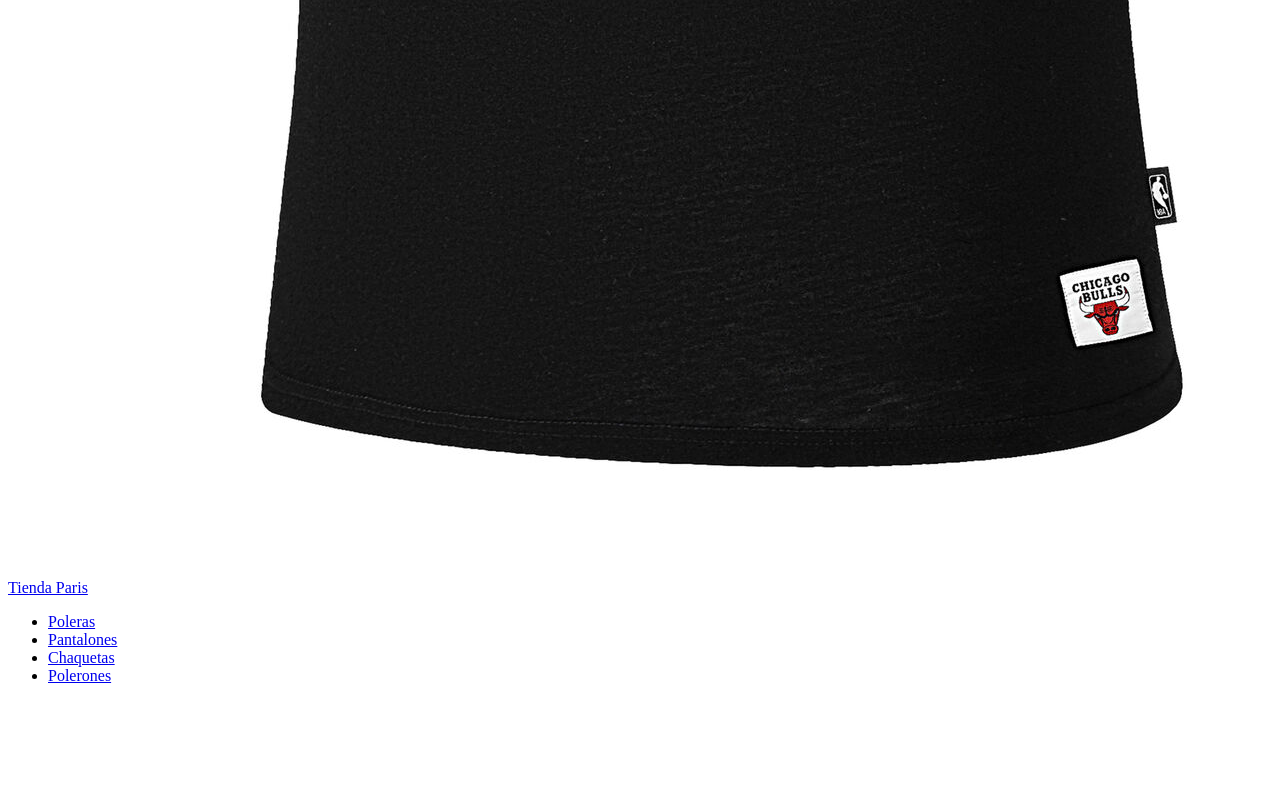
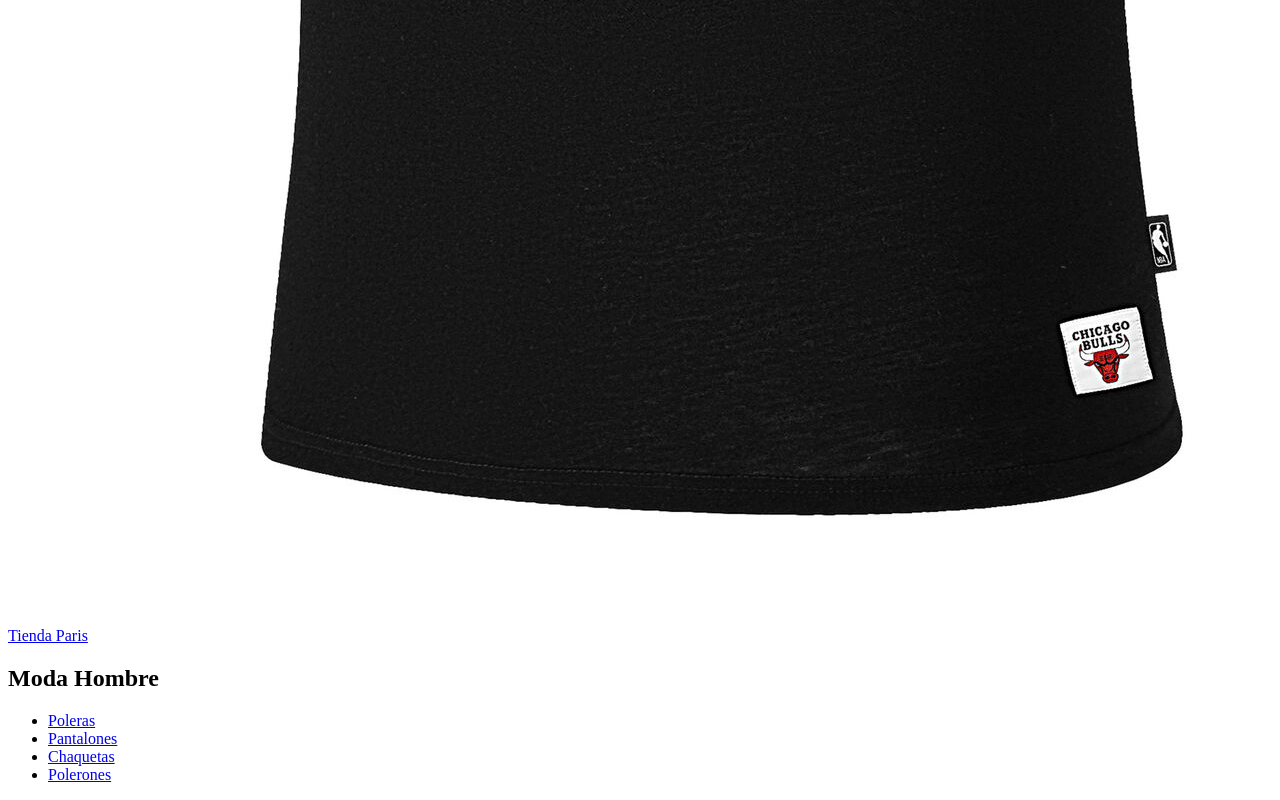
Before and after one commit to IvanSantibanez/desarrollo-frontend-ejercicios, a plain HTML site: page clase_1/ejercicio_2.1.html in a window 1280 px wide. Shown: the part 1582-2382 px from the top of the page. Before the commit the page ends 2283 px from the top, so only its background shows below. Drawn offline with Linux system fonts and the light colour scheme.

Commit message:
Arreglos de etiquetas

```diff
--- a/clase_1/ejercicio_2.1.html
+++ b/clase_1/ejercicio_2.1.html
@@ -14,16 +14,18 @@
 
     <main>
     <section>
+        <h2>Poleras Hombre</h2>
        <article>
         <h3>Polera NBA</h3>
         <img src="./assets/polera.jpg" alt="Polera negra de los Chicago Bulls" />
         </article>
 
-        <article>
+        <div>
             <a href="https://www.paris.cl/" >Tienda Paris</a>
-        </article>
+        </div>
     </section>
     <section>
+        <h2>Moda Hombre</h2>
         <ul>
             <li><a href="#">Poleras</a></li>
             <li><a href="#">Pantalones</a></li>
```
